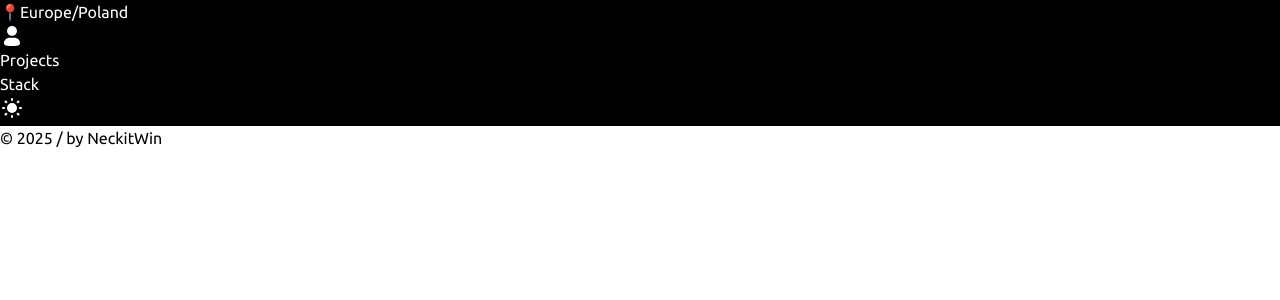
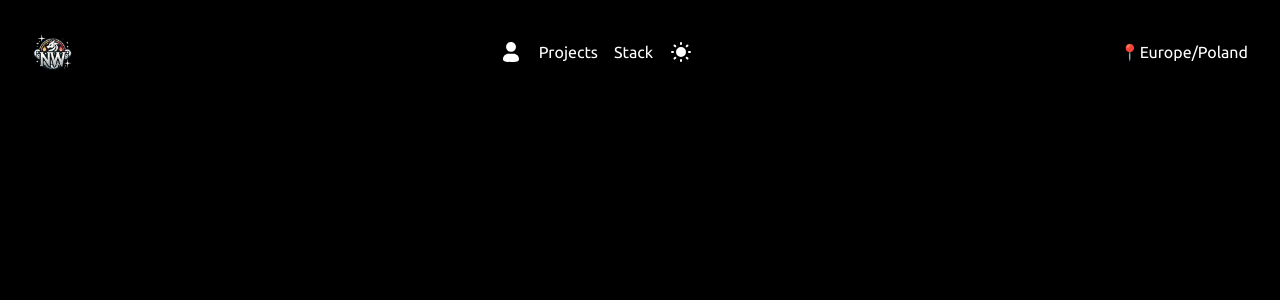
Before and after one commit to NeckitWin/neckitwin.github.io, a React (Vite) app: page / in a window 1280 px wide. Shown: the top 300 px of the page. Built offline with nearby package versions, Linux system fonts and the light colour scheme.

Commit message:
update: header content

```diff
--- a/index.html
+++ b/index.html
@@ -2,11 +2,11 @@
 <html lang="en" class-theme="dark">
   <head>
     <meta charset="UTF-8" />
-    <link rel="icon" type="image/svg+xml" href="/vite.svg" />
+    <link rel="icon" type="image/svg+xml" href="/neckitwin.png" />
     <meta name="viewport" content="width=device-width, initial-scale=1.0" />
     <title>NeckitWin</title>
   </head>
-  <body>
+  <body class="dark:bg-white bg-black">
     <div id="root"></div>
     <script type="module" src="/src/main.tsx"></script>
   </body>
--- a/src/components/darkModeButton.tsx
+++ b/src/components/darkModeButton.tsx
@@ -14,7 +14,7 @@ const DarkModeButton = () => {
     }, [isDark]);
 
     return (
-        <button className="h-6 w-6" onClick={() => setIsDark(!isDark)}>{isDark ? <MoonIcon className="w-full h-full fill-black stroke-black" /> : <SunIcon className="w-full h-full fill-white stroke-white" />}</button>
+        <button className="h-6 w-6 active:rotate-90 transition cursor-pointer" onClick={() => setIsDark(!isDark)}>{isDark ? <MoonIcon className="fill-black stroke-black" /> : <SunIcon className="w-full h-full fill-white stroke-white" />}</button>
     )
 }
 
--- a/src/index.css
+++ b/src/index.css
@@ -5,8 +5,3 @@
 * {
     font-family: "Ubuntu", sans-serif;
 }
-
-/* body {
-    background-image: url('bg.jpg');
-    background-size: cover;
-} */
--- a/src/modules/header.tsx
+++ b/src/modules/header.tsx
@@ -2,19 +2,18 @@ import DarkModeButton from "../components/darkModeButton";
 import ProfileIcon from "../ui/icons/profileIcon";
 
 const Header = () => {
-
     return (
-        <header className="w-full bg-black dark:bg-white text-white dark:text-black">
-            <h2>📍Europe/Poland</h2>
-            <nav>
-                <ul>
+        <header className="w-full text-white dark:text-black flex flex-row justify-between items-center sticky p-8">
+            <img src="neckitwin.png" alt="logo" className="h-10 w-10" />
+            <nav className=" bg-black/80 dark:bg-white/80">
+                <ul className="flex gap-4 items-center">
                     <li><ProfileIcon className="w-6 h-6 fill-white dark:fill-black" /></li>
                     <li>Projects</li>
                     <li>Stack</li>
-                    <li><DarkModeButton /></li>
+                    <li className="flex items-center"><DarkModeButton /></li>
                 </ul>
             </nav>
-            <span></span>
+            <span>📍Europe/Poland</span>
         </header>
     )
 }
--- a/src/ui/icons/sunIcon.tsx
+++ b/src/ui/icons/sunIcon.tsx
@@ -1,7 +1,7 @@
 const SunIcon = (props: React.SVGProps<SVGSVGElement>) => {
     return (
         <svg {...props} viewBox="0 0 24 24" xmlns="http://www.w3.org/2000/svg">
-            <path d="M12 3V4M12 20V21M4 12H3M6.31412 6.31412L5.5 5.5M17.6859 6.31412L18.5 5.5M6.31412 17.69L5.5 18.5001M17.6859 17.69L18.5 18.5001M21 12H20M16 12C16 14.2091 14.2091 16 12 16C9.79086 16 8 14.2091 8 12C8 9.79086 9.79086 8 12 8C14.2091 8 16 9.79086 16 12Z" stroke-width="2" stroke-linecap="round" stroke-linejoin="round" />
+            <path d="M12 3V4M12 20V21M4 12H3M6.31412 6.31412L5.5 5.5M17.6859 6.31412L18.5 5.5M6.31412 17.69L5.5 18.5001M17.6859 17.69L18.5 18.5001M21 12H20M16 12C16 14.2091 14.2091 16 12 16C9.79086 16 8 14.2091 8 12C8 9.79086 9.79086 8 12 8C14.2091 8 16 9.79086 16 12Z" strokeWidth="2" strokeLinecap="round" strokeLinejoin="round" />
         </svg>
     )
 }
```
Also changed, not shown: public/bg.jpg (deleted), public/neckitwin.png (added).
